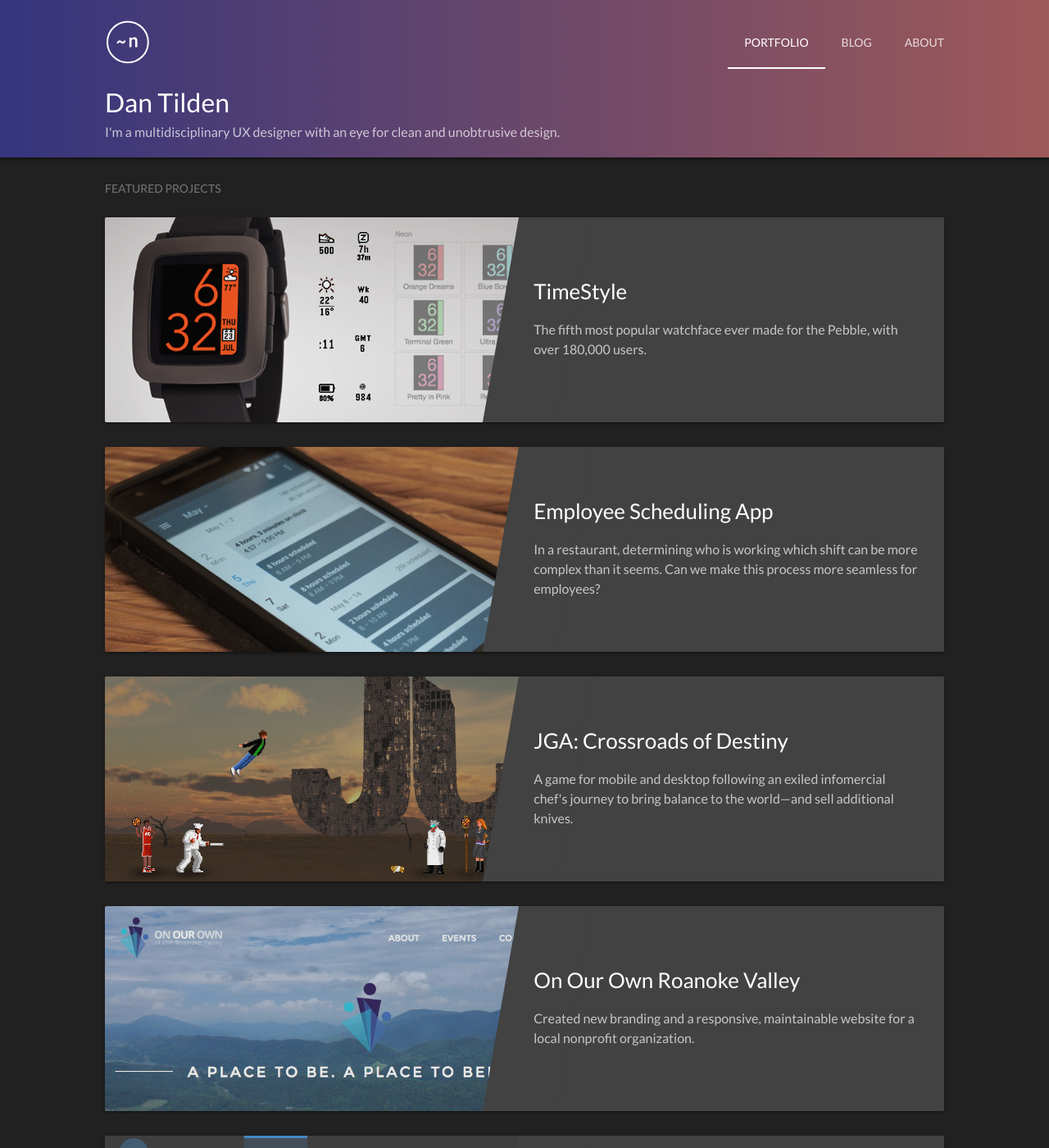
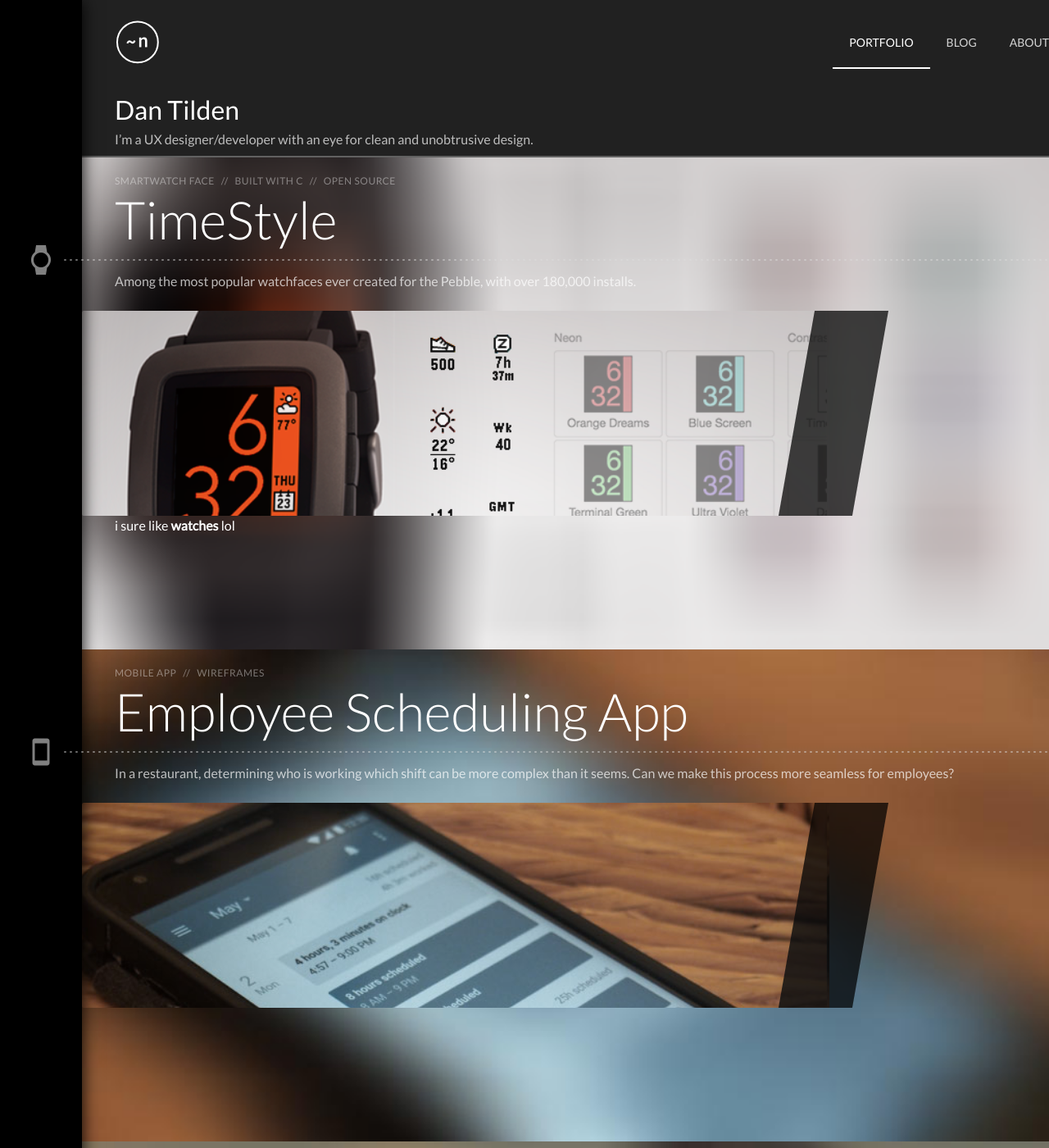
Before and after one commit to tilden/tilden.github.io, a Jekyll site: the page built from index.html, in a window 1280 px wide and 1400 px high. Shown: the whole window at 82% size. Built offline with Jekyll 4.4.1, drawn with Linux system fonts in a browser that asks for light colours; nearby versions of some CDN libraries; some of the changed text lies outside the part shown.

Commit message:
New visual style initial work

```diff
--- a/_data/projects.yml
+++ b/_data/projects.yml
@@ -1,43 +1,70 @@
-
 - name: "TimeStyle"
   desc: >
-        The fifth most popular watchface ever made for the Pebble, with over 180,000 users.
-  banner_img: "images/banners/timestyle_banner.png"
+    Among the most popular watchfaces ever created for the Pebble, with over 180,000 installs.
+  banner_img: "timestyle_banner.png"
   tags:
-    - Prototyping
-    - Interaction Design
-    - Wearable
+    - Smartwatch Face
+    - Built with C
+    - Open Source
+  icon: watch
+  extra_info: >
+    i sure like <b>watches</b> lol
   url: "/projects/timestyle"
 
 - name: "Employee Scheduling App"
   desc: >
-         In a restaurant, determining who is working which shift can be more complex than it seems. Can we make this process more seamless for employees?
-  banner_img: "images/banners/schedule_app_banner.jpg"
+    In a restaurant, determining who is working which shift can be more complex than it seems. Can we make this process more seamless for employees?
+  banner_img: "schedule_app_banner.jpg"
+  tags:
+   - Mobile App
+   - Wireframes
+  icon: watch
+  icon: smartphone
   url: "/projects/schedule_app"
 
 - name: "JGA: Crossroads of Destiny"
+  tags:
+    - Greatest game ever made
+    - Built with Unity and C#
+    - Open Source
   desc: >
-        A game for mobile and desktop following an exiled infomercial chef's journey to bring balance to the world&mdash;and sell additional knives.
-  banner_img: "images/banners/jga_banner.jpg"
+    A game for mobile and desktop following an exiled infomercial chef's journey to bring balance to the world&mdash;and sell additional knives.
+  banner_img: "jga_banner.jpg"
+  icon: videogame_asset
   url: "/projects/jga"
 
 - name: "On Our Own Roanoke Valley"
+  tags:
+    - Responsive website
+    - Built with HTML and CSS
+    - Teamwork
   desc: >
-        Created new branding and a responsive, maintainable website for a local nonprofit organization.
-  banner_img: "images/banners/onourown_banner.jpg"
+    Created new branding and a responsive, maintainable website for a local nonprofit organization.
+  banner_img: "onourown_banner.jpg"
+  icon: devices
   url: "/projects/onourown"
 
 - name: "Restaurant Management System"
+  tags:
+    - Web Application
+    - Wireframes & User Research
+    - Built with ExtJS, HTML, CSS, and JS
   desc: >
-        Working with a usability consulting firm, our team delivered over 350 pages of wireframes depicting a
-        reimagined version of a restaurant management system in use at over 7,000 restaurants worldwide.<br>
-  banner_img: "images/banners/restaurant_management_banner.png"
+    Working with a usability consulting firm, our team delivered over 350 pages of wireframes depicting a
+    reimagined version of a restaurant management system in use at over 7,000 restaurants worldwide.<br>
+  banner_img: "restaurant_management_banner.png"
+  icon: store
   url: "/projects/restaurant_management"
 
 - name: "Drive-Thru Monitor"
+  tags:
+    - 10-foot UI
+    - Wireframes & User Research
+    - Prototype built with CSS animation
   desc: >
-        Conveys the status of a restaurant's drive-thru in a highly visual way.
-  banner_img: "images/banners/dt_banner.png"
+    Conveys the status of a restaurant's drive-thru in a highly visual way.
+  banner_img: "dt_banner.png"
+  icon: directions_car
   url: "/projects/drivethru"
 
 
@@ -46,15 +73,15 @@
 # - name: "Pythy: Improving the Introductory Python Programming Experience"
 #   desc: >
 #         What if intro computer science students didn't have to install any software, and could start programming right away?
-#   banner_Fimg: "images/banners/pythy_banner.png"
+#   banner_Fimg: "pythy_banner.png"
 #   url: "/projects/pythy"
 
 # - name: "WeatherClock"
 #   desc: "With this webapp, any small internet-enabled device can become a wall-mounted clock displaying the weather."
-#   banner_img: "images/banners/weatherclock_banner.jpg"
+#   banner_img: "weatherclock_banner.jpg"
 #   url: "/projects/weatherclock"
 
 # - name: "The New Adventures of Scrapinold Dooington"
 #   desc: "An open-source, responsive webcomic site built using Github Pages and Jekyll."
-#   banner_img: "images/banners/scrapinold_banner.jpg"
+#   banner_img: "scrapinold_banner.jpg"
 #   url: "/projects/scrapinold"
--- a/_includes/head.html
+++ b/_includes/head.html
@@ -7,7 +7,7 @@
     <link rel="icon" type="image/png" href="{{ "/images/icon@2x.png" | prepend: site.baseurl }}" />
     <link rel="canonical" href="{{ page.url | replace:'index.html','' | prepend: site.baseurl | prepend: site.url }}">
     <link rel="alternate" type="application/rss+xml" title="RSS" href="{{ "/feed.xml" | prepend: site.baseurl }}" />
-    <link href="https://fonts.googleapis.com/css?family=Lato|Roboto+Slab:400,700" rel="stylesheet">
+    <link href="https://fonts.googleapis.com/css?family=Lato:300,400|Roboto+Slab:400,700" rel="stylesheet">
     <link href="https://fonts.googleapis.com/icon?family=Material+Icons" rel="stylesheet">
     <link href="//maxcdn.bootstrapcdn.com/font-awesome/4.3.0/css/font-awesome.min.css" rel="stylesheet" >
 
--- a/_includes/navigation.html
+++ b/_includes/navigation.html
@@ -4,7 +4,7 @@
   {% assign nav_extra_cls = 'leaf-level' %}
 {% endif %}
 
-<div class="nav {{nav_extra_cls}}" {% if page.top_bar_color %} style="background: linear-gradient(to right, {{page.top_bar_color}}, {{page.top_bar_color2}}) " {% endif %}>
+<div class="nav {{nav_extra_cls}}">
   {% if page.banner_photo %}
   <div class="banner-image" style="background-image: url({{page.banner_photo}})"></div>
   {% endif %}
--- a/css/style.scss
+++ b/css/style.scss
@@ -33,6 +33,19 @@
   background: $material-grey-900;
   text-align: center;
   margin: 192px 0 150px 0;
+
+  &::before {
+    content: '';
+    display: block;
+    width: 100px;
+    height: 100%;
+    background-color: black;
+    box-shadow: 0 0 20px black;
+    position: absolute;
+    top: 0;
+    left: 0;
+    z-index: 2;
+  }
 }
 
 h1, h2, h3 {
@@ -58,20 +71,9 @@
   z-index: 1;
   position: fixed;
   height: 192px;
-  border-bottom: 11px transparent solid;
+  border-bottom: 2px $material-grey-700 solid;
   transition: background-color 0.5s;
-  background: $material-indigo-600 linear-gradient(to right, rgb(53, 53, 125), rgb(158, 89, 89));
-
-  &::after {
-    position: absolute;
-    bottom: -11px;
-    top: 0;
-    content: "";
-    left: -5px;
-    right: -5px;
-    pointer-events: none;
-    @include shadow-elevation-4dp;
-  }
+  background: $material-grey-900;
 
   .nav-lower {
     pointer-events: none;
@@ -85,6 +87,7 @@
     height: 108px;
     position: absolute;
     bottom: -11px;
+    padding-left: 140px;
     left: 0;
     right: 0;
 
@@ -170,20 +173,10 @@
   }
 }
 
-.central-col {
-  max-width: 1440px;
-  min-width: 780px;
-  width: 80%;
-  margin: 0 auto;
-}
-
-.cards {
-  padding-top: 30px;
-}
-
 .nav-upper.central-col {
     padding-top: 20px;
     padding-bottom: 20px;
+    padding-left: 140px;
     display: -webkit-flex;
     display: flex;
 }
@@ -225,71 +218,92 @@
 
 /* landing page project cards / post cards */
 
-.cards {
+.project-card {
+  color: white;
+  text-align: left;
+  height: 600px;
+  display: block;
+  background-size: cover;
+  background-color: rgba(0,0,0,.8);
+  padding: 20px 0 0 140px;
+  position: relative;
 
-  > h2 {
-    text-align: left;
-    text-transform: uppercase;
-    font-weight: 500;
-    color: $material-grey-600;
-    font-size: 14px;
-    padding: 0 0 13px 0;
-    margin-top: -3px;
+  .scrim {
+    background-color: red;
+    content: '';
+    position: absolute;
+    height: 100%;
+    width: 100%;
   }
-}
-
-.card {
-  border-radius: 2px;
-  background: $material-grey-800;
-  @include shadow-elevation-2dp;
-}
-
-.project-card {
-  height: 250px;
-  text-align: left;
-  display: -webkit-flex;
-  display: flex;
-  -webkit-align-items: center;
-  align-items: center;
-  text-decoration: none;
-  color: white;
-  transition: all 0.2s;
-  padding-right: 30px;
-  margin-bottom: 30px;
 
   &:hover {
-    @include shadow-elevation-4dp;
     text-decoration: none;
+  }
 
-    .thumb {
-      opacity: 1;
-      background-position-x: 0;
+  h3 {
+    font-size: 64px;
+    font-weight: 300;
+    margin: 0 0 8px 0;
+    line-height: 1.2;
+  }
 
+  .tags {
+    list-style: none;
+    padding: 0;
+    text-transform: uppercase;
+    font-size: 12px;
+    letter-spacing: .5px;
+    opacity: 0.4;
+    margin: 0;
 
-      &::after {
-        opacity: 0.3;
+    li {
+      display: inline;
+      &:not(:first-child)::before {
+        content: ' // ';
+        padding: 0 5px;
       }
-
     }
   }
 
-  &:active {
-    @include shadow-elevation-6dp;
-    background-color: mix($material-indigo-a400, $material-grey-800, 30%);
+  .project_icon {
+    position: absolute;
+    left: 32px;
+    margin-top: -20px;
+    z-index: 3;
+    right: 0;
+    opacity: 0.5;
+    i {
+      font-size: 36px;
+    }
 
+    &::before {
+      content: '';
+      display: block;
+      top: 20px;
+      position: relative;
+      left: 44px;
+      width: calc(100% - 44px);
+      height: 4px;
+      background: transparent url('./images/dotted_line.svg') repeat-x 3px center;
+    }
+  }
+
+  .desc {
+    opacity: 0.7;
+    margin: 1.5em 0;
   }
 
   .thumb {
     background-size: cover;
     background-position-x: -3px;
-    flex: 10;
-    -webkit-flex: 10;
-    height: 100%;
+    height: 250px;
+    width: 80%;
     border-radius: 2px 0 0 2px;
     position: relative;
     background-color: inherit;
     transition: background-position 0.2s;
     opacity: 0.9;
+    margin-left: -40px;
 
     &::after, &::before {
       content: '';
@@ -313,39 +327,13 @@
     }
   }
 
-  .desc {
-    -webkit-flex: 9;
-    flex: 9;
-    position: relative;
-    display: -webkit-flex;
-    display: flex;
-    -webkit-flex-direction: column;
-    flex-direction: column;
-  }
-
-  h3 {
-    font-size: 26px;
-    line-height: 1;
-    margin: 0 0 22px;
-    color: inherit;
-  }
 
   p {
     font-size: 16px;
     margin: 0;
     color: inherit;
     opacity: $material-light-secondary-opacity;
-    transition: all 0.2s;
-  }
-
-  br {
-    line-height: 200%;
-  }
-
-  a {
-    margin: 10px 20px;
-    font-size: 16px;
-  }
+    }
 
 }
 
--- a/index.html
+++ b/index.html
@@ -5,27 +5,32 @@
 browser_title: "Dan Tilden: UX Designer"
 title: "Dan Tilden"
 subtitle: >
-          I'm a multidisciplinary UX designer with an eye for clean and unobtrusive design.
+          I’m a UX designer/developer with an eye for clean and unobtrusive design.
 top_bar_color: "#35357d"
 top_bar_color2: "#9e5959"
 ---
 
 
 <div class="cards central-col">
-  <h2>Featured Projects</h2>
+  <!-- <h2>Why not browse this selection of projects with needlessly long write-ups?</h2> -->
 	{% for project in site.data.projects %}
-	<a id="project{{forloop.index}}" class="card project-card" href="{{ project.url }}">
-		<div class="thumb" style="background-image: url({{ project.banner_img }})"></div>
+	<a id="project{{forloop.index}}"
+	   class="card project-card"
+	   href="{{ project.url }}"
+	   style="background-image: url(images/banners/blur/{{ project.banner_img }});">
+		<ul class="tags">
+		{% for tag in project.tags %}
+			<li>{{tag}}</li>
+		{% endfor %}
+		</ul>
+		<h3>{{ project.name }}</h3>
+		<div class="project_icon"><i class="material-icons">{{ project.icon }}</i></div>
 		<div class="desc">
-			<h3>{{ project.name }}</h3>
-			<p>
 			{{ project.desc }}
-			</p>
-			<!--<ul class="tags">
-			{% for tag in project.tags %}
-				<li>{{tag}}</li>
-			{% endfor %}
-			</ul>-->
+		</div>
+		<div class="thumb" style="background-image: url(images/banners/{{ project.banner_img }})"></div>
+		<div class="extra_info">
+			{{ project.extra_info }}
 		</div>
 	</a>
 	{% endfor %}
```
Also changed, not shown: css/images/dotted_line.svg (added), images/banners/blur/archive_banner.jpg (added), images/banners/blur/dt_banner.png (added), images/banners/blur/jga_banner.jpg (added), images/banners/blur/onourown_banner.jpg (added), images/banners/blur/pcu_banner.png (added), images/banners/blur/pythy_banner.png (added), images/banners/blur/restaurant_management_banner.png (added), images/banners/blur/schedule_app_banner.jpg (added), images/banners/blur/scrapinold_banner.jpg (added), images/banners/blur/timestyle_banner.png (added), images/banners/blur/weatherclock_banner.jpg (added), 2 other files.
